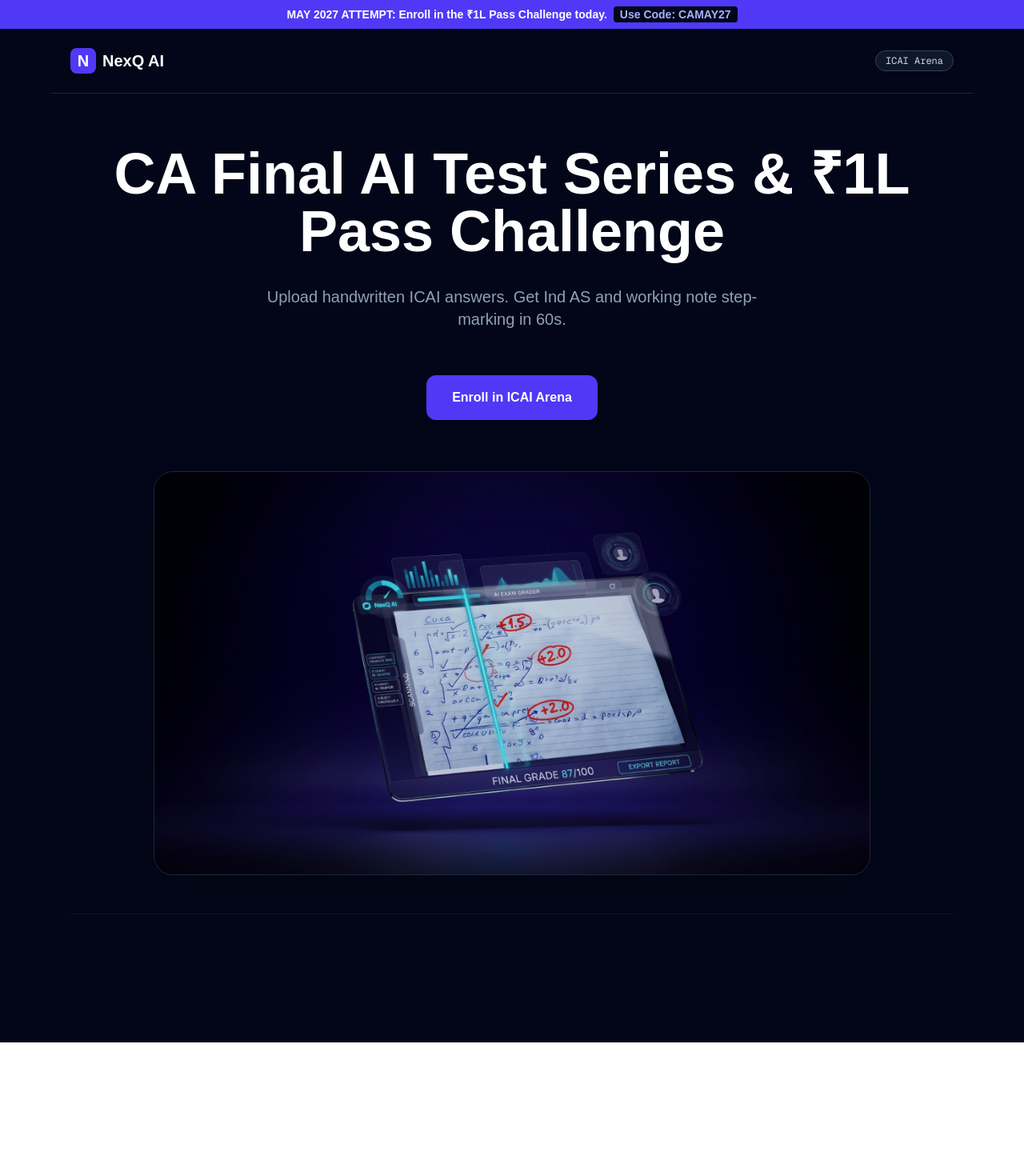
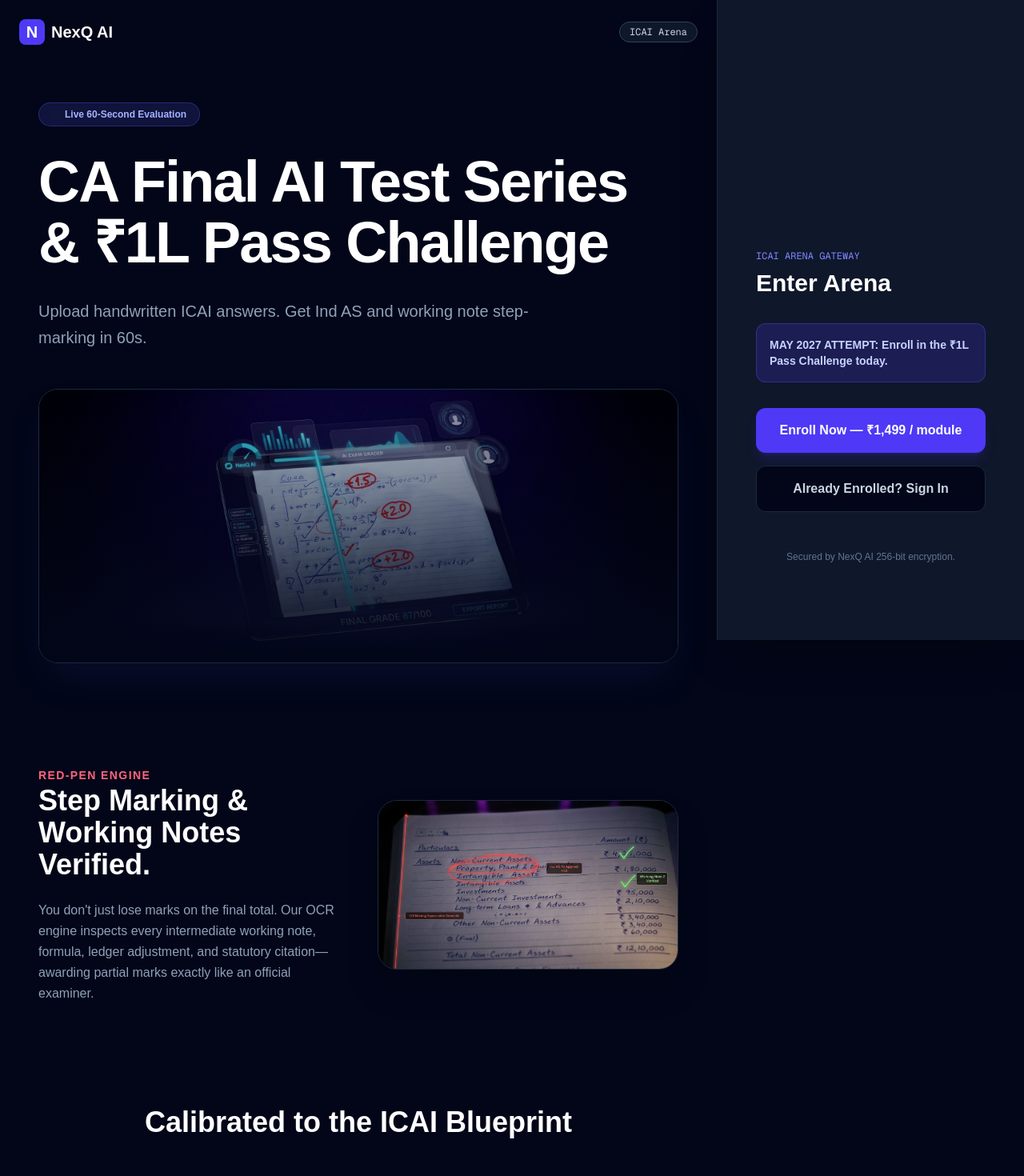
Before and after one commit to Deepakca/nexq-marketing, a Next.js app: page /ca in a window 1280 px wide. Shown: the top 1470 px of the page at 80% size. Before the commit the page ends 1303 px from the top, so only its background shows below. Built offline with nearby package versions, Linux system fonts and the light colour scheme.

Commit message:
fix: static website

```diff
--- a/app/[exam]/page.tsx
+++ b/app/[exam]/page.tsx
@@ -1,25 +1,63 @@
 // FILE: ./app/[exam]/page.tsx
+"use client"; // Required for scroll events and Framer Motion
+
+import { useState, useEffect } from "react";
+import { motion, AnimatePresence } from "framer-motion";
 import { EXAM_CONFIG } from "../../config/exams";
 import Link from "next/link";
+import { use } from "react";
 
-export default async function ExamLandingPage({ params }: { params: Promise<{ exam: string }> }) {
-  const { exam } = await params;
+// The 5 images mapped
+const IMAGES = {
+  heroPreview: "/images/hero-preview.jpg",
+  consensusArchitecture: "/images/consensus-architecture.jpg",
+  stepMarkingMacro: "/images/step-marking-macro.jpg",
+  passChallengeBadge: "/images/pass-challenge-badge.jpg",
+};
+
+export default function StylishExamPage({ params }: { params: Promise<{ exam: string }> }) {
+  // Unwrap Next.js 15 Promise params
+  const { exam } = use(params);
   const data = EXAM_CONFIG[exam.toLowerCase()];
 
+  // State to handle the collapsing right panel
+  const [isScrolled, setIsScrolled] = useState(false);
+  const [isPanelForcedOpen, setIsPanelForcedOpen] = useState(false);
+
+  // Detect scroll position to automatically collapse the login panel
+  useEffect(() => {
+    const handleScroll = () => {
+      // Collapse when user scrolls past 150px
+      if (window.scrollY > 150) {
+        setIsScrolled(true);
+        setIsPanelForcedOpen(false); // reset manual override
+      } else {
+        setIsScrolled(false);
+      }
+    };
+    window.addEventListener("scroll", handleScroll);
+    return () => window.removeEventListener("scroll", handleScroll);
+  }, []);
+
+  if (!data) return <div className="p-20 text-white">Exam not found.</div>;
+
+  const isPanelCollapsed = isScrolled && !isPanelForcedOpen;
+
   return (
-    <div className="min-h-screen bg-slate-950 text-white">
-      {/* Active Campaign Banner */}
-      {data.activeCampaign?.enabled && (
-        <div className="bg-indigo-600 text-center py-2 text-sm font-bold">
-          {data.activeCampaign.bannerText}
-          <span className="ml-2 bg-slate-950 px-2 py-0.5 rounded text-indigo-300">
-            Use Code: {data.activeCampaign.promoCode}
-          </span>
-        </div>
-      )}
+    <div className="min-h-screen bg-slate-950 text-white flex overflow-x-hidden">
 
-      {/* Header */}
-      <header className="border-b border-slate-800 p-6 flex justify-between items-center max-w-6xl mx-auto">
+      {/* ========================================== */}
+      {/* LEFT PANEL: SCROLLING MARKETING CONTENT      */}
+      {/* ========================================== */}
+      <motion.div
+        className="flex-1 min-h-screen pb-32"
+        animate={{
+          marginRight: isPanelCollapsed ? "4rem" : "30%", // 4rem = width of collapsed strip
+        }}
+        transition={{ type: "spring", stiffness: 200, damping: 25 }}
+      >
+        {/* Header inside left panel */}
+        <header className="p-6 flex justify-between items-center max-w-5xl mx-auto">
           <Link href="/" className="font-black text-xl flex items-center gap-2">
             <div className="w-8 h-8 bg-indigo-600 rounded-lg flex items-center justify-center">N</div>
             NexQ AI
@@ -29,28 +67,145 @@
           </span>
         </header>
 
-      {/* Hero Section */}
-      <main className="max-w-6xl mx-auto py-16 px-6 space-y-24">
-        {/* Cinematic Hero */}
-        <section className="text-center space-y-8 relative pb-12 border-b border-slate-900">
-             <h1 className="text-5xl sm:text-7xl font-black">{data.title}</h1>
-             <p className="text-xl text-slate-400 max-w-2xl mx-auto">{data.description}</p>
-             <div className="flex justify-center gap-4 pt-6">
-                <a href={data.checkoutUrl} className="px-8 py-4 bg-indigo-600 hover:bg-indigo-500 text-white font-black rounded-xl shadow-lg transition-transform hover:scale-105">
-                  Enroll in {data.examBody} Arena
-                </a>
+        <div className="max-w-5xl mx-auto px-8 sm:px-12 space-y-32 mt-12">
+
+          {/* SECTION 1: HERO */}
+          <section className="space-y-8">
+            <div className="inline-flex items-center gap-2 px-4 py-1.5 rounded-full text-xs font-bold bg-indigo-500/15 text-indigo-300 border border-indigo-500/30">
+              <span className="w-2 h-2 rounded-full bg-emerald-400 animate-ping" />
+              Live 60-Second Evaluation
             </div>
-             {/* Reused Hero Image Wrapper */}
-             <div className="mt-16 w-full max-w-4xl mx-auto rounded-3xl overflow-hidden border border-slate-800 shadow-2xl">
-                 <img src="/images/hero-preview.jpg" alt="AI Evaluation" className="w-full h-auto opacity-90" />
+            <h1 className="text-5xl sm:text-7xl font-black leading-[1.05] tracking-tight">
+              {data.title}
+            </h1>
+            <p className="text-xl text-slate-400 max-w-2xl leading-relaxed">
+              {data.description}
+            </p>
+            <div className="relative w-full aspect-[21/9] rounded-3xl overflow-hidden border border-slate-800 shadow-2xl shadow-indigo-900/20 mt-12">
+              <img src={IMAGES.heroPreview} alt="AI Grading" className="w-full h-full object-cover opacity-90" />
+              <div className="absolute inset-0 bg-gradient-to-t from-slate-950 to-transparent" />
             </div>
           </section>
 
-        {/* Dynamic Bento Grid based on features */}
-        <section className="grid sm:grid-cols-2 lg:grid-cols-3 gap-6">
-            {/* Map through data.features here and use premium styling like the home page */}
+          {/* SECTION 2: RED PEN ENGINE */}
+          <section className="grid lg:grid-cols-2 gap-12 items-center">
+            <div className="space-y-6">
+              <span className="text-rose-400 font-bold tracking-widest text-sm uppercase">Red-Pen Engine</span>
+              <h2 className="text-4xl font-black">Step Marking & Working Notes Verified.</h2>
+              <p className="text-slate-400 leading-relaxed">
+                You don't just lose marks on the final total. Our OCR engine inspects every intermediate working note, formula, ledger adjustment, and statutory citation—awarding partial marks exactly like an official examiner.
+              </p>
+            </div>
+            <div className="rounded-3xl border border-slate-800 overflow-hidden shadow-2xl">
+              <img src={IMAGES.stepMarkingMacro} alt="Step Marking" className="w-full h-auto" />
+            </div>
           </section>
-      </main>
+
+          {/* SECTION 3: FEATURES BENTO */}
+          <section className="space-y-12">
+            <div className="text-center space-y-4">
+              <h2 className="text-4xl font-black">Calibrated to the {data.examBody} Blueprint</h2>
+            </div>
+            <div className="grid sm:grid-cols-3 gap-6">
+              {data.features.map((feature: string, idx: number) => (
+                <div key={idx} className="p-8 bg-slate-900 border border-slate-800 rounded-3xl hover:border-indigo-500 transition-colors">
+                  <div className="w-10 h-10 rounded-full bg-indigo-500/20 flex items-center justify-center text-indigo-400 font-black mb-4">✓</div>
+                  <h3 className="text-lg font-bold">{feature}</h3>
+                </div>
+              ))}
+            </div>
+          </section>
+
+          {/* SECTION 4: ₹1L CHALLENGE */}
+          <section className="rounded-3xl bg-gradient-to-br from-emerald-950/40 to-slate-950 border border-emerald-500/30 p-12 grid lg:grid-cols-2 gap-12 items-center">
+            <div className="space-y-6">
+              <span className="px-3 py-1 bg-emerald-500/20 text-emerald-400 border border-emerald-500/30 rounded-full text-xs font-black">ULTIMATE GUARANTEE</span>
+              <h2 className="text-4xl font-black">The ₹1,00,000 Pass Challenge</h2>
+              <p className="text-slate-400">Clear the NexQ mock benchmarks. Pass your official {data.examBody} exam, or claim up to ₹1 Lakh under the challenge guarantee.</p>
+            </div>
+            <div className="flex justify-center">
+              <img src={IMAGES.passChallengeBadge} alt="Guarantee" className="w-64 h-64 rounded-2xl shadow-2xl shadow-emerald-900/50" />
+            </div>
+          </section>
+
+        </div>
+      </motion.div>
+
+      {/* ========================================== */}
+      {/* RIGHT PANEL: STICKY LOGIN / ENROLL PANE    */}
+      {/* ========================================== */}
+      <AnimatePresence initial={false}>
+        <motion.div
+          className="fixed top-0 right-0 h-screen bg-slate-900 border-l border-slate-800 shadow-2xl z-50 flex flex-col"
+          initial={false}
+          animate={{
+            width: isPanelCollapsed ? "4rem" : "30%",
+          }}
+          transition={{ type: "spring", stiffness: 200, damping: 25 }}
+        >
+          {/* STATE A: COLLAPSED STRIP */}
+          {isPanelCollapsed ? (
+            <div
+              className="w-full h-full flex items-center justify-center cursor-pointer hover:bg-slate-800 transition-colors group relative"
+              onClick={() => setIsPanelForcedOpen(true)}
+            >
+              <div className="absolute top-6 w-2 h-2 rounded-full bg-indigo-500 animate-pulse" />
+              <div className="rotate-90 whitespace-nowrap text-sm font-black tracking-widest text-slate-400 group-hover:text-indigo-400 transition-colors">
+                ▶ OPEN {data.examBody} LOGIN
+              </div>
+            </div>
+          ) : (
+
+          /* STATE B: FULL OPEN LOGIN/ENROLL PANE */
+            <div className="w-full h-full flex flex-col p-8 lg:p-12 overflow-y-auto">
+
+              {/* Optional Close Button on Mobile/Scrolled */}
+              {isScrolled && (
+                <button
+                  onClick={() => setIsPanelForcedOpen(false)}
+                  className="absolute top-6 right-6 w-8 h-8 flex items-center justify-center rounded-full bg-slate-800 text-slate-400 hover:text-white"
+                >
+                  ✕
+                </button>
+              )}
+
+              <div className="mt-auto mb-12 space-y-8">
+                <div>
+                  <span className="text-xs font-mono text-indigo-400 block mb-2">{data.examBody} ARENA GATEWAY</span>
+                  <h2 className="text-3xl font-black">Enter Arena</h2>
+                </div>
+
+                {data.activeCampaign?.enabled && (
+                  <div className="p-4 rounded-xl bg-indigo-600/20 border border-indigo-500/30 text-indigo-200 text-sm font-bold">
+                    {data.activeCampaign.bannerText}
+                  </div>
+                )}
+
+                {/* Mock Login Form / Call to Action */}
+                <div className="space-y-4">
+                  <a
+                    href={data.checkoutUrl}
+                    className="w-full flex items-center justify-center py-4 bg-indigo-600 hover:bg-indigo-500 rounded-xl font-black shadow-lg shadow-indigo-600/20 transition-all"
+                  >
+                    Enroll Now — {data.pricing}
+                  </a>
+                  <a
+                    href={`https://app.nexqai.in/login?exam=${data.slug}`}
+                    className="w-full flex items-center justify-center py-4 bg-slate-950 border border-slate-800 hover:border-slate-700 rounded-xl font-bold text-slate-300 transition-all"
+                  >
+                    Already Enrolled? Sign In
+                  </a>
+                </div>
+
+                <p className="text-xs text-center text-slate-500 pt-4">
+                  Secured by NexQ AI 256-bit encryption.
+                </p>
+              </div>
+            </div>
+          )}
+        </motion.div>
+      </AnimatePresence>
+
     </div>
   );
 }
--- a/package.json
+++ b/package.json
@@ -9,6 +9,7 @@
     "lint": "eslint"
   },
   "dependencies": {
+    "framer-motion": "^14.4.0",
     "next": "16.4.2",
     "react": "19.3.0",
     "react-dom": "19.3.0"
```
Also changed, not shown: 1 other file (tests, documents, lock files or other folders). Lines whose indentation alone changed are shown as unchanged.
